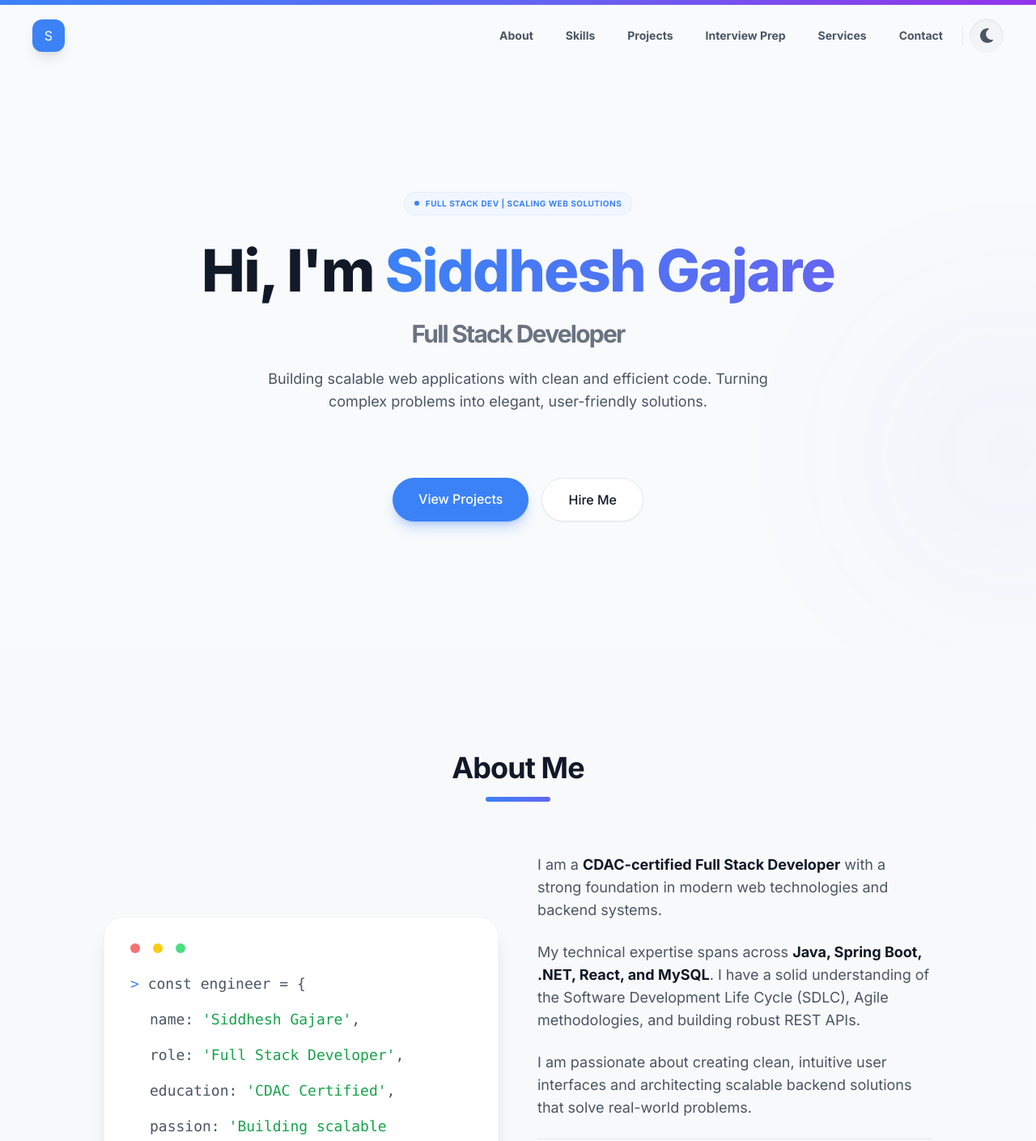
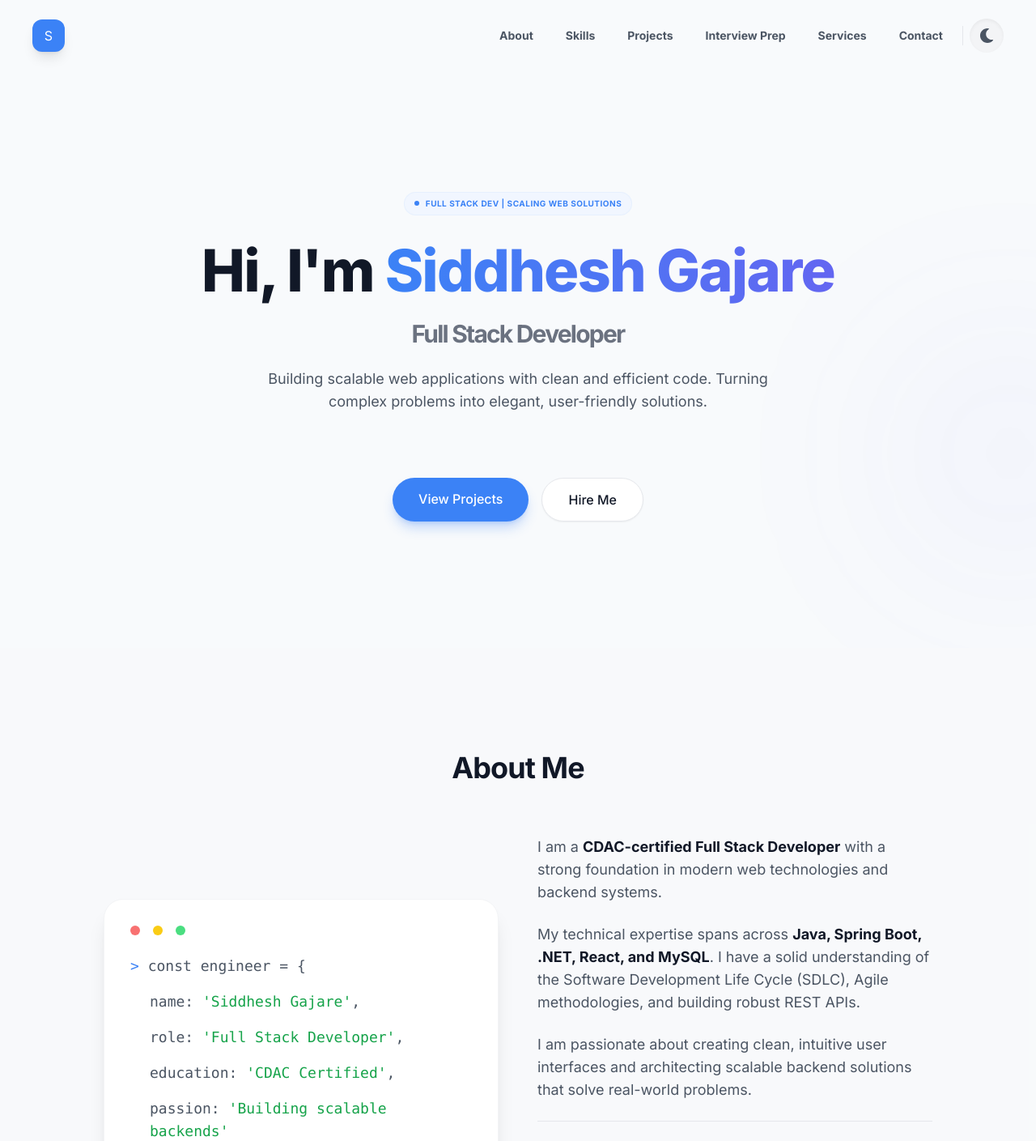
Before and after one commit to SiddheshGajare15/portfolio_Siddhesh, a React (Vite) app: page / in a window 1280 px wide. Shown: the top 1409 px of the page at 81% size. Built offline with nearby package versions, Linux system fonts and the light colour scheme.

Commit message:
style: remove all horizontal line accents for a cleaner professional UI

```diff
--- a/src/App.jsx
+++ b/src/App.jsx
@@ -1,5 +1,5 @@
 import React, { useState, useEffect } from 'react';
-import { motion, useScroll, useSpring } from 'framer-motion';
+import { motion } from 'framer-motion';
 import Navbar from './components/Navbar';
 import Hero from './components/Hero';
 import About from './components/About';
@@ -13,12 +13,6 @@ import ScrollToTop from './components/ScrollToTop';
 
 function App() {
   const [darkMode, setDarkMode] = useState(false);
-  const { scrollYProgress } = useScroll();
-  const scaleX = useSpring(scrollYProgress, {
-    stiffness: 100,
-    damping: 30,
-    restDelta: 0.001
-  });
 
   useEffect(() => {
     // Check initial user preference or system theme
@@ -45,11 +39,6 @@ function App() {
 
   return (
     <div className="min-h-screen bg-[var(--background)] transition-colors duration-500 selection:bg-primary/20">
-      <motion.div
-        className="fixed top-0 left-0 right-0 h-1.5 bg-gradient-to-r from-primary via-indigo-500 to-purple-600 z-[1000] origin-left"
-        style={{ scaleX }}
-      />
-
       <header>
         <Navbar darkMode={darkMode} toggleDarkMode={toggleDarkMode} />
       </header>
--- a/src/components/About.jsx
+++ b/src/components/About.jsx
@@ -13,7 +13,6 @@ const About = () => {
           className="text-center mb-16"
         >
           <h2 className="text-3xl md:text-4xl font-bold text-gray-900 dark:text-white mb-4">About Me</h2>
-          <div className="w-20 h-1.5 bg-gradient-to-r from-primary to-indigo-500 mx-auto rounded-full"></div>
         </motion.div>
 
         <div className="grid lg:grid-cols-2 gap-12 items-center">
--- a/src/components/Contact.jsx
+++ b/src/components/Contact.jsx
@@ -14,7 +14,6 @@ const Contact = () => {
           className="text-center mb-16"
         >
           <h2 className="text-3xl md:text-4xl font-bold text-gray-900 dark:text-white mb-4">Get In Touch</h2>
-          <div className="w-20 h-1.5 bg-gradient-to-r from-primary to-indigo-500 mx-auto rounded-full"></div>
           <p className="mt-6 text-lg text-gray-600 dark:text-gray-400 max-w-2xl mx-auto">
             I'm currently looking for new opportunities. Whether you have a question or just want to say hi, I'll try my best to get back to you!
           </p>
--- a/src/components/InterviewPrep.jsx
+++ b/src/components/InterviewPrep.jsx
@@ -152,9 +152,8 @@ const InterviewPrep = () => {
             🔥 Interview Preparation – <span className="text-primary italic font-semibold">Coding Questions</span>
           </h2>
           <p className="text-lg text-gray-600 dark:text-gray-400 leading-relaxed italic mb-8">
-            "Real coding questions from top companies like TCS, curated to help you prepare for technical interviews."
+            Real coding questions from top companies, curated to help you prepare for technical interviews.
           </p>
-          <div className="w-24 h-1.5 bg-gradient-to-r from-primary to-indigo-500 mx-auto rounded-full"></div>
         </motion.div>
 
         {/* Professional Transparency Disclaimer */}
--- a/src/components/Projects.jsx
+++ b/src/components/Projects.jsx
@@ -41,7 +41,6 @@ const Projects = () => {
           className="text-center mb-16"
         >
           <h2 className="text-3xl md:text-4xl font-bold text-gray-900 dark:text-white mb-4">Featured Projects</h2>
-          <div className="w-20 h-1.5 bg-gradient-to-r from-primary to-indigo-500 mx-auto rounded-full"></div>
         </motion.div>
 
         <div className="grid md:grid-cols-2 lg:grid-cols-3 gap-8 max-w-7xl mx-auto">
--- a/src/components/Services.jsx
+++ b/src/components/Services.jsx
@@ -43,7 +43,6 @@ const Services = () => {
           className="text-center mb-16"
         >
           <h2 className="text-3xl md:text-4xl font-bold text-gray-900 dark:text-white mb-4">💼 Services I Offer</h2>
-          <div className="w-20 h-1.5 bg-gradient-to-r from-primary to-indigo-500 mx-auto rounded-full mb-6"></div>
           <p className="text-lg text-gray-600 dark:text-gray-400 max-w-2xl mx-auto">
             I provide affordable and high-quality web solutions for individuals, students, and small businesses. Currently focused on frontend development and small-scale applications.
           </p>
--- a/src/components/Skills.jsx
+++ b/src/components/Skills.jsx
@@ -84,7 +84,6 @@ const Skills = () => {
           className="text-center mb-16"
         >
           <h2 className="text-3xl md:text-4xl font-bold text-gray-900 dark:text-white mb-4">Technical Skills</h2>
-          <div className="w-20 h-1.5 bg-gradient-to-r from-primary to-indigo-500 mx-auto rounded-full"></div>
         </motion.div>
 
         <motion.div
```
